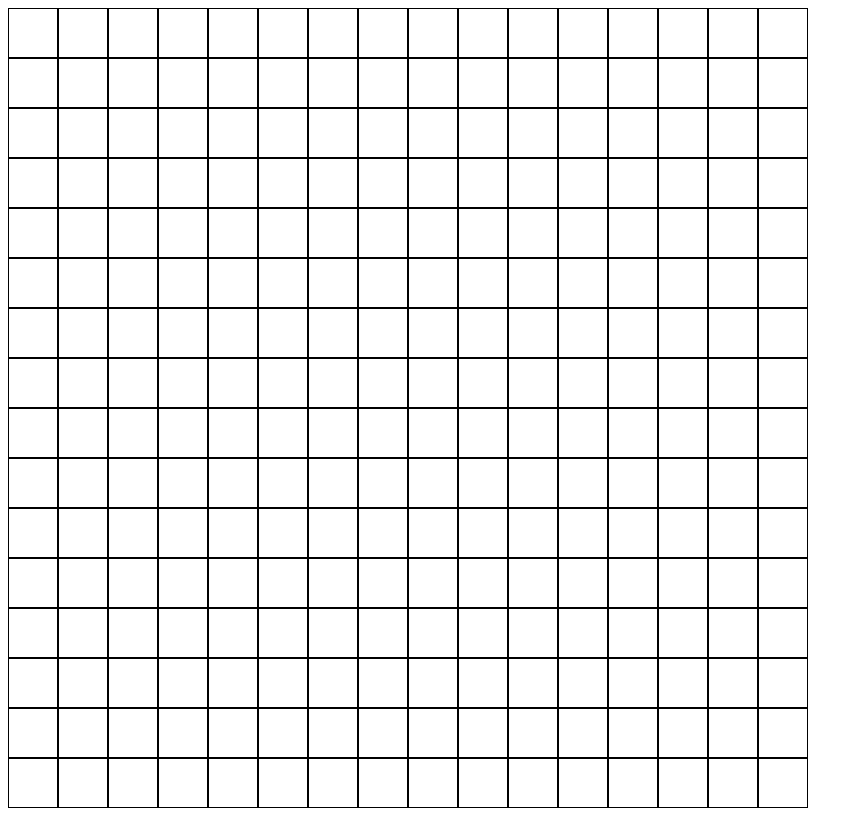
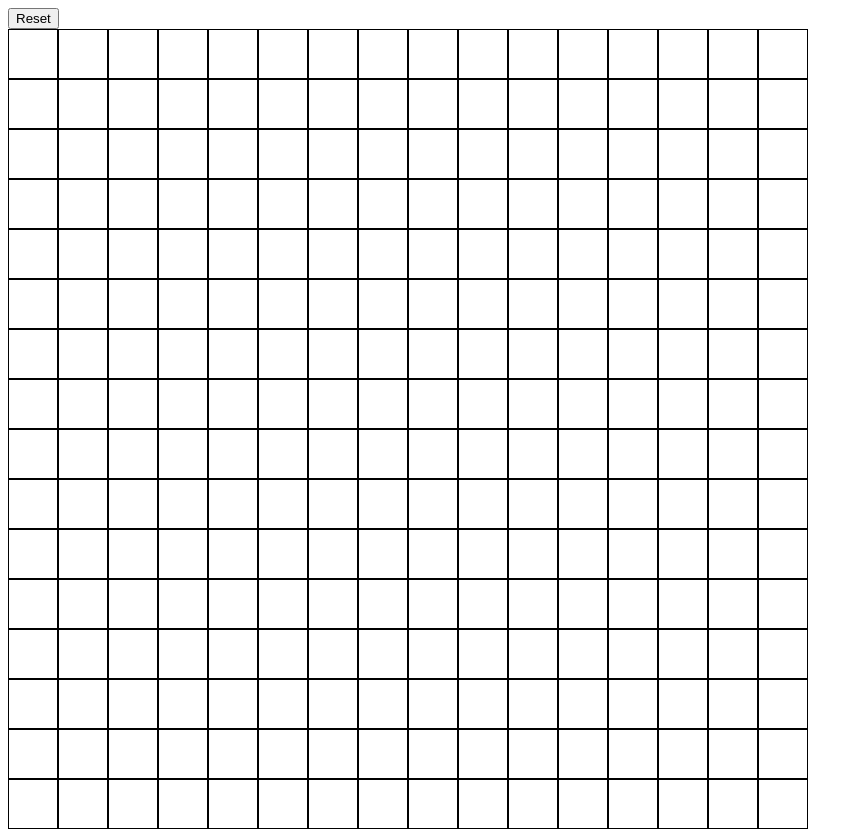
Before and after one commit to gband85/etch-a-sketch, a plain HTML site: page index.html in a window 1280 px wide. Shown: the whole page, without its empty margins (0-863 px from the left). Before the commit the page ends 816 px from the top, so only its background shows below. Drawn offline with Linux system fonts and the light colour scheme.

Commit message:
add reset button

```diff
--- a/index.html
+++ b/index.html
@@ -8,6 +8,7 @@
     <title>Document</title>
 </head>
 <body>
+    <header><button class="reset">Reset</button></header>
     <div class="container">
 
     </div>
```
